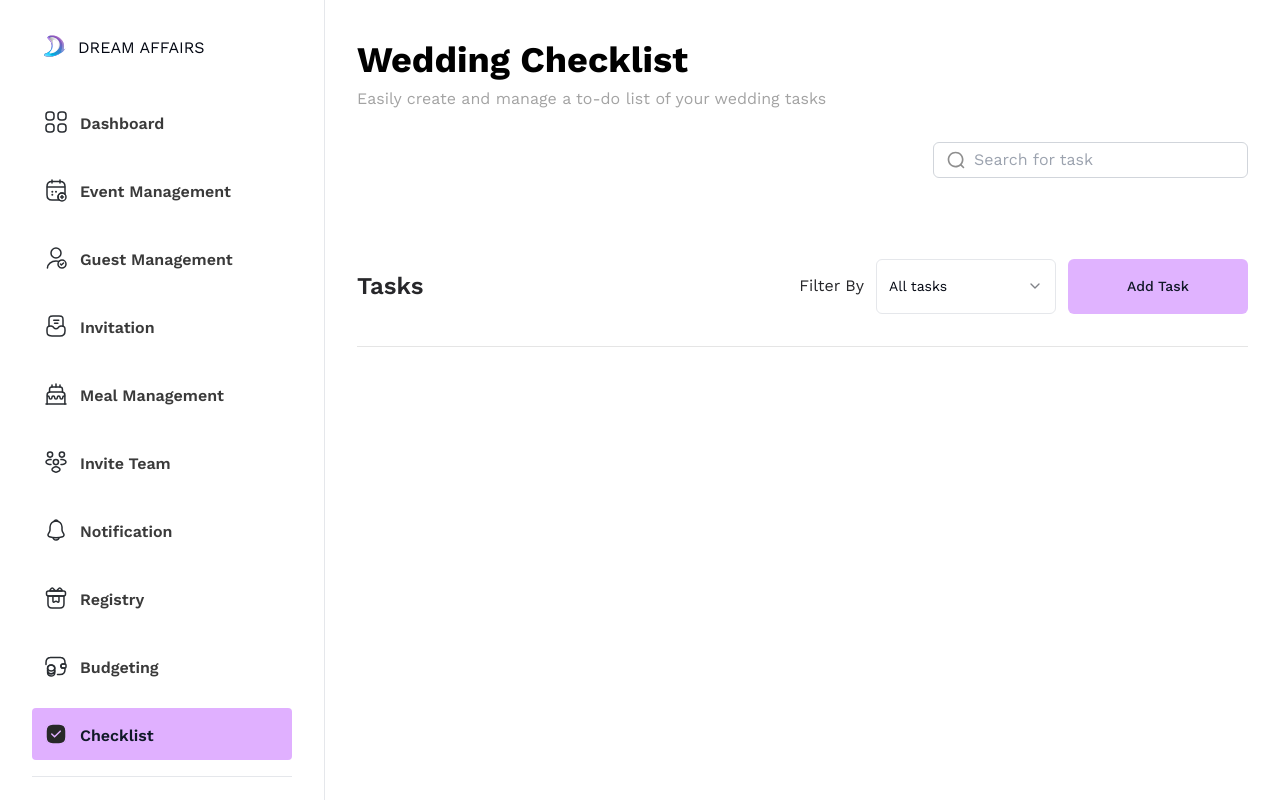
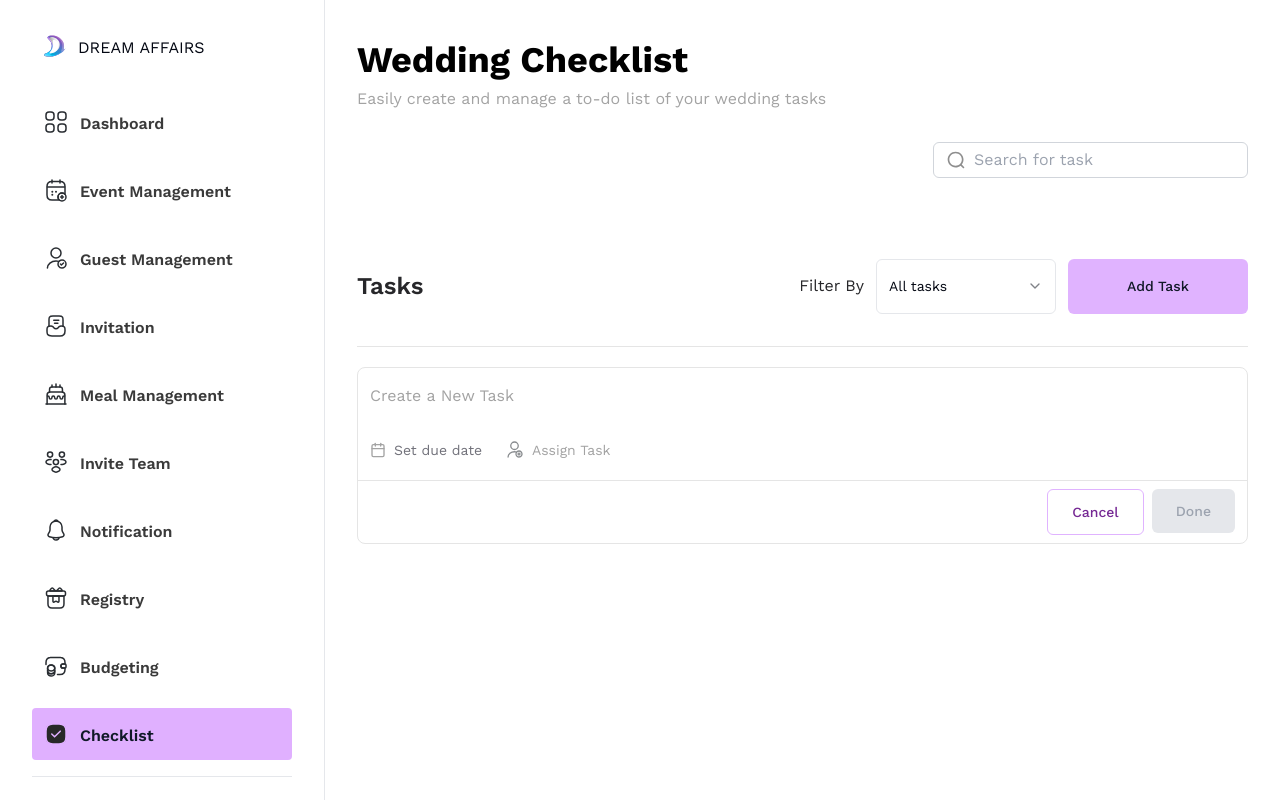
Before and after one commit to Dream-Affairs/Dream-Affairs-Frontend, a Next.js app: page /dashboard/checklist in a window 1280 px wide. Shown: the top 800 px of the page. Built offline with nearby package versions, Linux system fonts and the light colour scheme.

Commit message:
Set form to show if no tasks

```diff
--- a/app/dashboard/checklist/page.tsx
+++ b/app/dashboard/checklist/page.tsx
@@ -67,6 +67,10 @@ const Checklist = () => {
 
     if (storedTasks) setTasks(updatedTask);
   }, []);
+
+  useEffect(() => {
+    tasks.length === 0 ? setAddTask(true) : setAddTask(false);
+  }, [tasks]);
 
   const CancelAddTask = () => {
     setAddTask(false);
```
